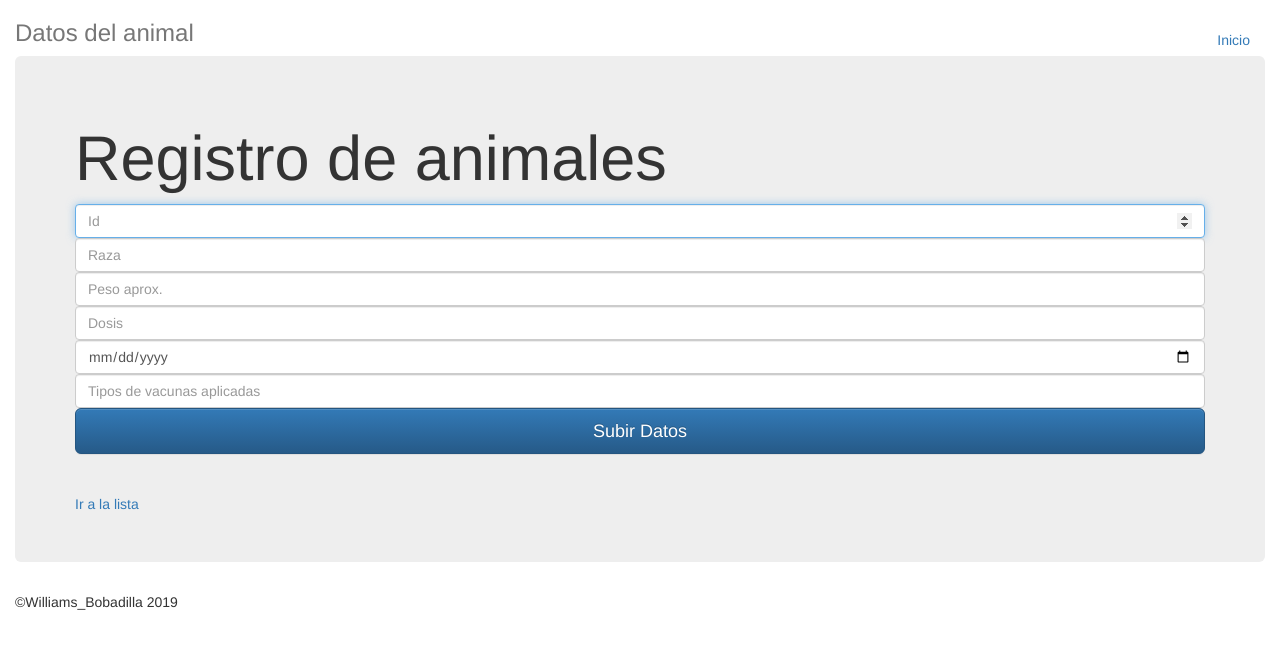
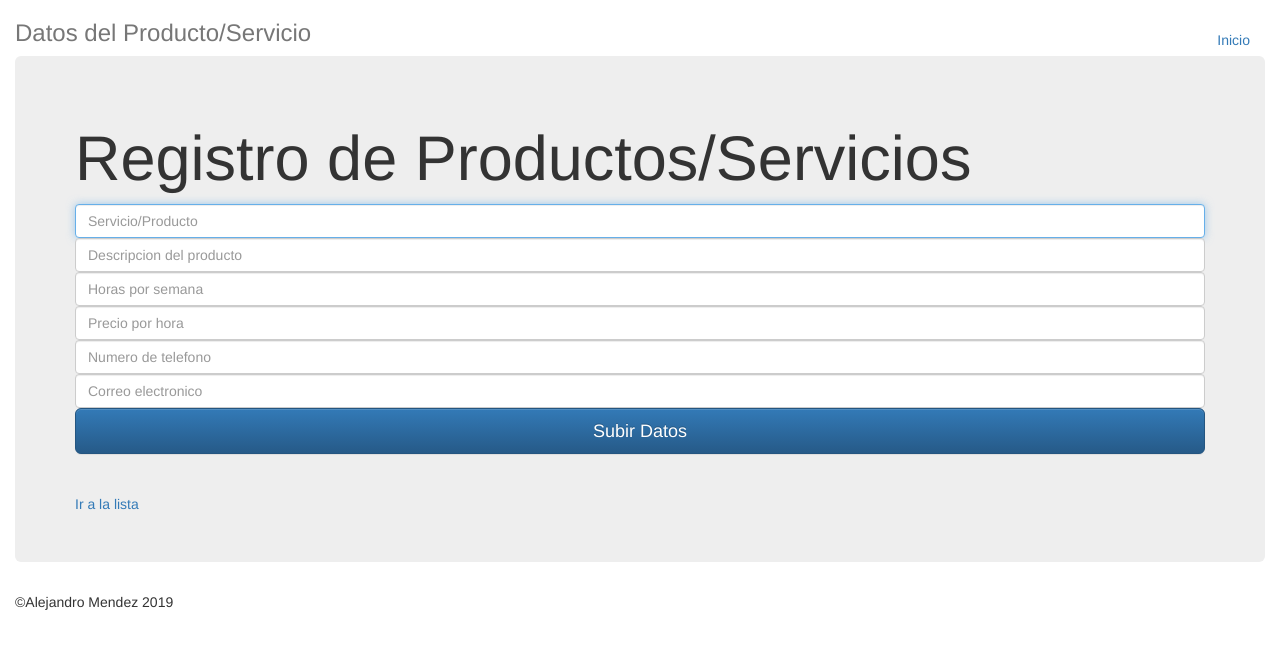
Before and after one commit to valeealcaraz/Hackathon, a Flask app: page /formulario in a window 1280 px wide. Shown: the top 649 px of the page. Run offline with Flask 2, Linux system fonts and the light colour scheme; data comes from the database, SQL or seed files in the repository; both versions use the stored data as it was after the commit; some libraries are stand-ins or nearby versions.

Commit message:
anhadi el nuevo app.py

```diff
--- a/app.py
+++ b/app.py
@@ -18,7 +18,7 @@ pero lo basico ya tiene.
 from flask import Flask, render_template, json, request
 import sqlite3 as sql
 
-app=Flask(__name__)
+app=Flask(__name__, static_url_path='')
 
 nombre_db="base_datos3.db"   #nombre de la base de datos
 
@@ -44,26 +44,26 @@ def formulario():
     js=lista()    #llamamos a la funcion para retornar del lado del cliente datos par el formulario
     return render_template('registro.html',dato=js)
 
-@app.route('/registro', methods=['POST','GET'])      # aca es para registrar al animal
+@app.route('/registro', methods=['POST','GET'])      # aca es para registrar el servicio/producto
 def registro():
     if request.method=='POST':
         try:
-            Id=request.form['Id']                         #identificativo del animal
-            nombre=request.form['inputName']             #esta es la raza en realidad
-            peso=request.form['peso']
-            dosis=request.form['dosis']
-            ultimafecha=request.form['ultimaFecha']
-            vacunas=request.form['vacunas']
-            datos=[Id,nombre,peso,dosis,ultimafecha,vacunas]  # esto es para meter en la db luego
+            Servicio_Producto=request.form['Servicio']                         #identificativo del servicio
+            Descripcion_del_producto=request.form['Descripcion del producto']             #descripcion del servicio
+            Horas_por_semana=request.form['Horas por semana']  #cuantas horas por semana
+            Precio_por_hora=request.form['Precio por hora'] #precio por hora o servicio por servicio
+            Numero_de_telefono=request.form['Contacto'] #contacto
+            Correo=request.form['Correo']
+            datos=[Servicio_Producto,Descripcion_del_producto,Horas_por_semana,Precio_por_hora,Numero_de_telefono,Correo]  # esto es para meter en la db luego
             with sql.connect(nombre_db) as con:
                 cur = con.cursor()
-                cur.execute('''CREATE TABLE IF NOT EXISTS animales (
-                                        Id integer ,
-                                        Nombre text,
-                                        Peso integer NOT NULL,
-                                        Dosis text NOT NULL,
-                                        Ultimafecha text,
-                                        Vacunas text
+                cur.execute('''CREATE TABLE IF NOT EXISTS servicios (
+                                        Servicio name ,
+                                        Descripcion del producto text,
+                                        Horas por semana integer NOT NULL,
+                                        Precio por hora integer NOT NULL,
+                                        Contacto number,
+                                        Correo text
                                     );'''
                        )
                 cur.execute('''INSERT INTO animales (Id,Nombre,Peso,Dosis,Ultimafecha,Vacunas) VALUES (?,?,?,?,?,?);''', datos )
--- a/templates/registro.html
+++ b/templates/registro.html
@@ -1,7 +1,7 @@
 <!DOCTYPE html>
 <html lang="en">
   <head>
-    <title>Ñande Rymba</title>
+    <title>Ventas Hobbies</title>
 
 
       <!-- Latest compiled and minified CSS -->
@@ -26,31 +26,31 @@
 
           </ul>
         </nav>
-        <h3 class="text-muted">Datos del animal</h3>
+        <h3 class="text-muted">Datos del Producto/Servicio</h3>
       </div>
 
       <div class="jumbotron">
-        <h1>Registro de animales</h1>
+        <h1>Registro de Productos/Servicios</h1>
 
          <form action = "{{ url_for('registro') }}" onsubmit="return validar()" method = "POST">
        <!--- <form class="form-signin">-->
-          <label for="Id" class="sr-only">Id</label>
-          <input type="number" name="Id" id="Id" class="form-control" placeholder="Id" required autofocus onchange="cambio()">
+          <label for="Servicio/Producto" class="sr-only">Servicio/Producto</label>
+          <input type="name" name="Servicio" id="Servicio/Producto" class="form-control" placeholder="Servicio/Producto" required autofocus onchange="cambio()">
 
-        <label for="inputName" class="sr-only">Raza</label>
-        <input type="name" name="inputName" id="inputName" class="form-control" placeholder="Raza" required autofocus>
+        <label for="Descripcion del producto" class="sr-only">Descripcion del producto</label>
+        <input type="text" name="Descripcion del producto" id="inputName" class="form-control" placeholder="Descripcion del producto" required autofocus>
 
-        <label for="peso" class="sr-only">Peso aprox.</label>
-        <input type="text" name="peso" id="peso" class="form-control" placeholder="Peso aprox." required autofocus>
+        <label for="Horas por semana" class="sr-only">Horas por semana</label>
+        <input type="number" name="Horas por semana" id="Horas por semana" class="form-control" placeholder="Horas por semana" required autofocus>
 
-        <label for="dosis" class="sr-only">Dosis</label>
-        <input type="text" name="dosis" id="dosis" class="form-control" placeholder="Dosis" required>
+        <label for="Precio por hora" class="sr-only">Precio por hora</label>
+        <input type="text" name="Precio por hora" id="Precio por hora" class="form-control" placeholder="Precio por hora" required>
 
-        <label for="ultimaFecha" class="sr-only">Ultima fecha vacunacion</label>
-        <input type="date" name="ultimaFecha" id="ultimaFecha" class="form-control" placeholder="Dosis" required>
+        <label for="Contacto" class="sr-only">Numero de telefono</label>
+        <input type="number" name="Contacto" id="Contacto" class="form-control" placeholder="Numero de telefono" required>
 
-        <label for="vacunas" class="sr-only">Tipos de vacunas aplicadas</label>
-        <input type="text" name="vacunas" id="vacunas" class="form-control" placeholder="Tipos de vacunas aplicadas" required>
+        <label for="Correo" class="sr-only">Correo electronico</label>
+        <input type="text" name="Correo" id="Correo" class="form-control" placeholder="Correo electronico" required>
         <input type = "submit" value = "Subir Datos" onclick="alerta()" class="btn btn-lg btn-primary btn-block"/><br>
         <!---<button id="btnSignUp" class="btn btn-lg btn-primary btn-block" type="button">Registrarse</button> -->
       </form>
@@ -60,7 +60,7 @@
 
 
       <footer class="footer">
-        <p>&copy;Williams_Bobadilla 2019</p>
+        <p>&copy;Alejandro Mendez 2019</p>
       </footer>
 
     </div>
```
Also changed, not shown: templates/list.html (+6 -6 lines), base_datos3.db, templates/Flexor/app_hobbie.py (deleted).
